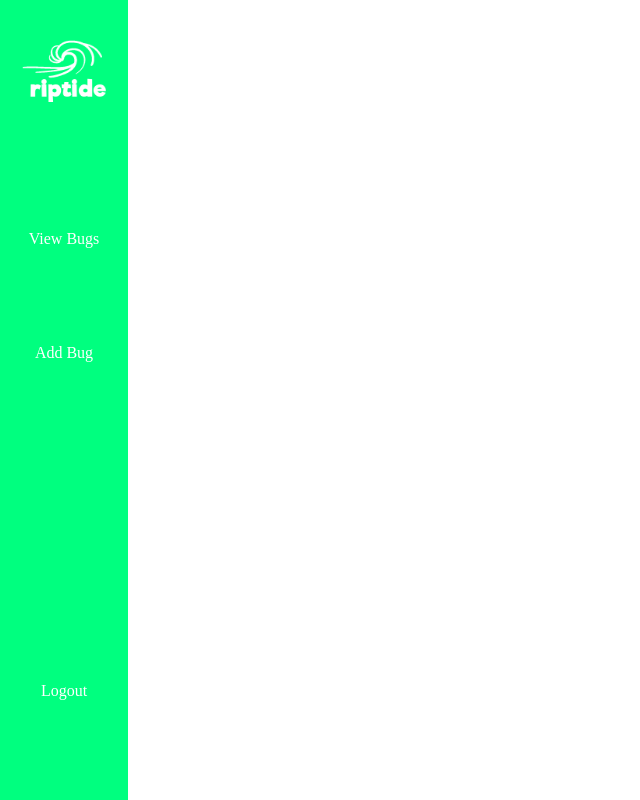
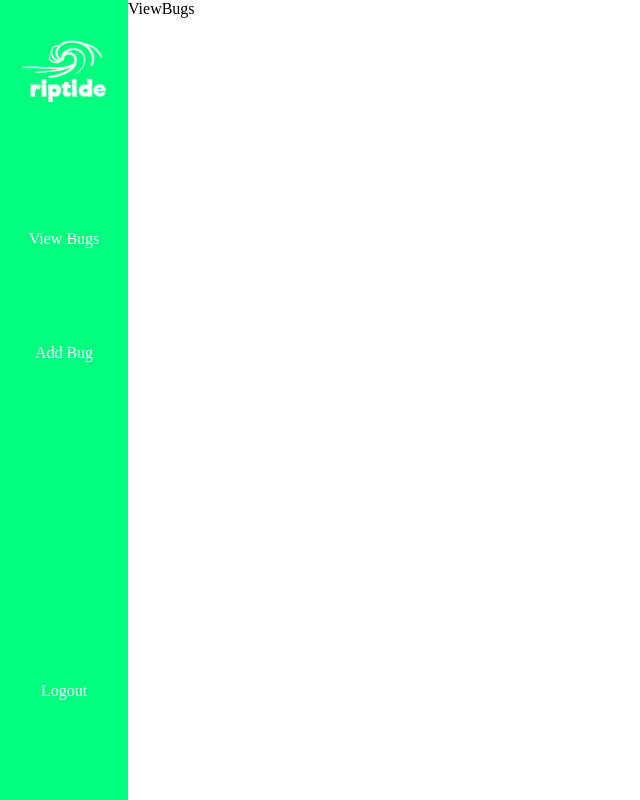
Before and after one commit to jvaughn1230/riptide-bug-tracker, a React (Create React App) app: page /account/viewbugs in a window 1280 px wide. Shown: the whole page, without its empty margins (0-640 px from the left). Built offline with nearby package versions, Linux system fonts and the light colour scheme.

Commit message:
added some routing

```diff
--- a/package.json
+++ b/package.json
@@ -10,6 +10,7 @@
     "react": "^18.2.0",
     "react-dom": "^18.2.0",
     "react-redux": "^8.0.5",
+    "react-router-dom": "^6.6.1",
     "react-scripts": "5.0.1",
     "web-vitals": "^2.1.4"
   },
--- a/src/App.js
+++ b/src/App.js
@@ -1,16 +1,24 @@
+import { Route, Routes } from "react-router-dom";
 import "./App.css";
 import Signup from "./components/Signup/Signup";
 import Login from "./components/Login/Login";
-import Navbar from "./components/Navbar/Navbar";
+import AddBug from "./components/AddBug/AddBug";
+import ViewBugs from "./components/ViewBugs/ViewBugs";
+import Layout from "./components/Layout";
 
 function App() {
   console.log(window.innerWidth);
 
   return (
     <div className="app">
-      {/* <Signup /> */}
-      {/* <Login /> */}
-      <Navbar />
+      <Routes>
+        <Route index element={<Login />} />
+        <Route path="/signup" element={<Signup />} />
+        <Route path="/account" element={<Layout />}>
+          <Route path="/account/viewbugs" element={<ViewBugs />} />
+          <Route path="/account/addbug" element={<AddBug />} />
+        </Route>
+      </Routes>
     </div>
   );
 }
--- /dev/null
+++ b/src/components/Layout.jsx
@@ -0,0 +1,14 @@
+import React from "react";
+import { Outlet } from "react-router-dom";
+import Navbar from "./Navbar/Navbar";
+
+const Layout = () => {
+  return (
+    <div className="layout-container">
+      <Navbar />
+      <Outlet />
+    </div>
+  );
+};
+
+export default Layout;
--- a/src/components/Navbar/Navbar.jsx
+++ b/src/components/Navbar/Navbar.jsx
@@ -1,5 +1,6 @@
 import React from "react";
 import "./Navbar.styles.css";
+import { Link } from "react-router-dom";
 
 import logo from "../../assets/riptide-white.png";
 
@@ -8,16 +9,16 @@ const Navbar = () => {
     <div className="navbar">
       <img src={logo} alt="riptide logo" className="navbar-logo" />
       <div className="navbar-links-container">
-        <a href="/" className="navbar-link">
+        <Link to="/account/viewbugs" className="navbar-link">
           View Bugs
-        </a>
-        <a href="/" className="navbar-link">
+        </Link>
+        <Link to="/account/addbug" className="navbar-link">
           Add Bug
-        </a>
+        </Link>
       </div>
-      <a href="/" className="logout-link">
+      <Link to="/" className="logout-link">
         Logout
-      </a>
+      </Link>
     </div>
   );
 };
--- a/src/index.css
+++ b/src/index.css
@@ -13,3 +13,7 @@ html {
 img {
   max-width: 100%;
 }
+
+.layout-container {
+  display: flex;
+}
--- a/src/index.js
+++ b/src/index.js
@@ -5,12 +5,15 @@ import App from "./App";
 import { Provider } from "react-redux";
 import store from "./redux/store";
 import reportWebVitals from "./reportWebVitals";
+import { BrowserRouter } from "react-router-dom";
 
 const root = ReactDOM.createRoot(document.getElementById("root"));
 root.render(
   <React.StrictMode>
     <Provider store={store}>
-      <App />
+      <BrowserRouter>
+        <App />
+      </BrowserRouter>
     </Provider>
   </React.StrictMode>
 );
```
Also changed, not shown: 1 other file (tests, documents, lock files or other folders).
